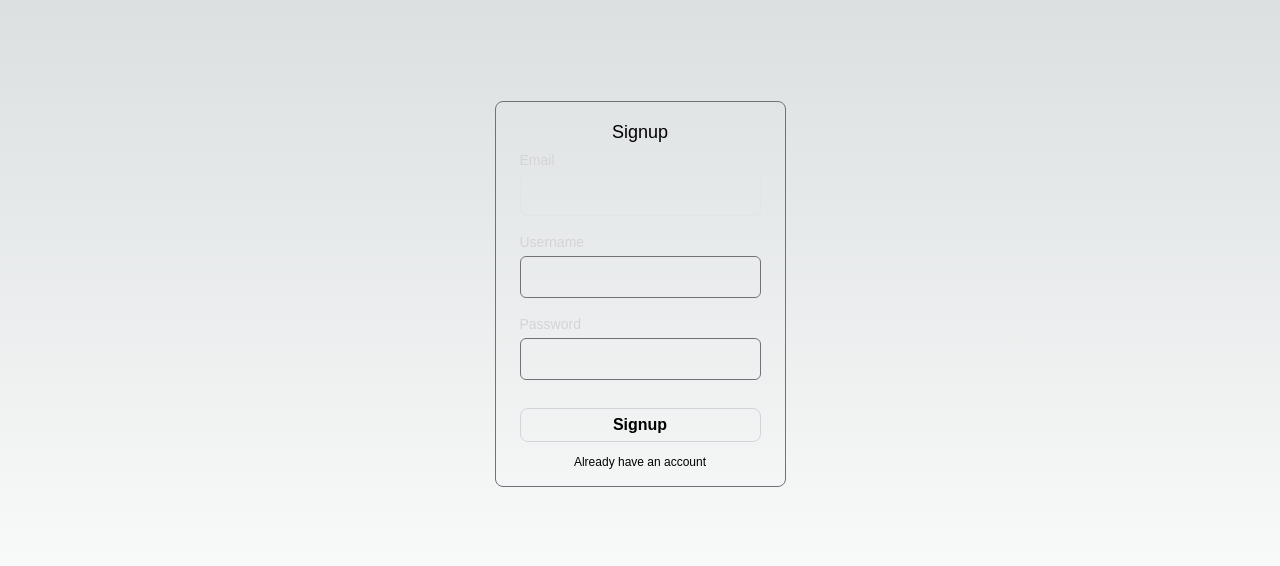
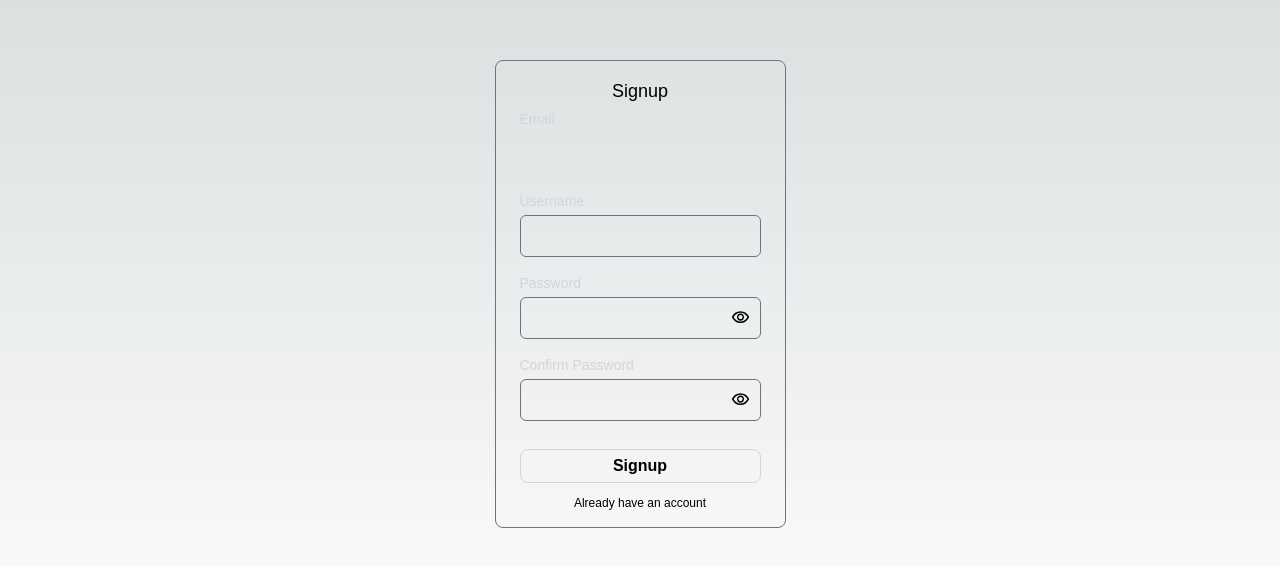
Before and after one commit to Electromorphous/next-auth, a Next.js app: page /signup in a window 1280 px wide. Shown: the part 106-672 px from the top of the page. Built offline with nearby package versions, Linux system fonts and the light colour scheme; a web font is replaced by a local one.

Commit message:
create password component

```diff
--- a/src/app/signup/page.tsx
+++ b/src/app/signup/page.tsx
@@ -5,12 +5,14 @@ import { useRouter } from "next/navigation";
 import axios from "axios";
 import Button from "@/components/Button";
 import Input from "@/components/Input";
+import Password from "@/components/Password";
 
 function Signup() {
   const [user, setUser] = useState({
     email: "",
     username: "",
     password: "",
+    confirmPassword: "",
   });
   const [loading, setLoading] = useState(false);
 
@@ -18,6 +20,12 @@ function Signup() {
 
   const handleSubmit = async (e: any) => {
     e.preventDefault();
+
+    if (user.password !== user.confirmPassword) {
+      console.error("passwords don't match");
+      return;
+    }
+
     setLoading(true);
 
     await axios
@@ -72,15 +80,28 @@ function Signup() {
         <label htmlFor="password" className="text-zinc-300 text-sm">
           Password
         </label>
-        <Input
+        <Password
           props={{
             required: true,
-            type: "password",
             id: "password",
             name: "password",
             value: user.password,
             onChange: (e: any) =>
               setUser((prev) => ({ ...prev, password: e.target.value })),
+          }}
+        />
+
+        <label htmlFor="confirmPassword" className="text-zinc-300 text-sm">
+          Confirm Password
+        </label>
+        <Password
+          props={{
+            required: true,
+            id: "confirmPassword",
+            name: "confirmPassword",
+            value: user.confirmPassword,
+            onChange: (e: any) =>
+              setUser((prev) => ({ ...prev, confirmPassword: e.target.value })),
           }}
         />
 
--- a/src/components/Input.tsx
+++ b/src/components/Input.tsx
@@ -1,4 +1,4 @@
-// only for text, email, or password
+// only for text or email
 
 type InputProps = {
   props: any;
--- /dev/null
+++ b/src/components/Password.tsx
@@ -0,0 +1,38 @@
+// only for password
+import { useState } from "react";
+import Image from "next/image";
+
+type InputProps = {
+  props: any;
+};
+
+function Password({ props }: InputProps) {
+  const [visible, setVisible] = useState(false);
+
+  return (
+    <div className="relative">
+      <input
+        type={visible ? "text" : "password"}
+        className="px-4 py-2 bg-transparent border border-zinc-500 rounded-md mb-4 mt-1 outline-none focus:border-zinc-200"
+        {...props}
+      />
+      <button
+        type="button"
+        className="absolute top-2 right-1 hover:bg-zinc-800 rounded-xl"
+        style={{ padding: 7 }}
+        onClick={() => setVisible((prev) => !prev)}
+      >
+        <Image
+          src={visible ? "/assets/visible.svg" : "/assets/hidden.svg"}
+          alt="Password visible"
+          className="dark:invert"
+          width={19}
+          height={19}
+          priority
+        />
+      </button>
+    </div>
+  );
+}
+
+export default Password;
```
Also changed, not shown: public/assets/hidden.svg (added), public/assets/visible.svg (added).
